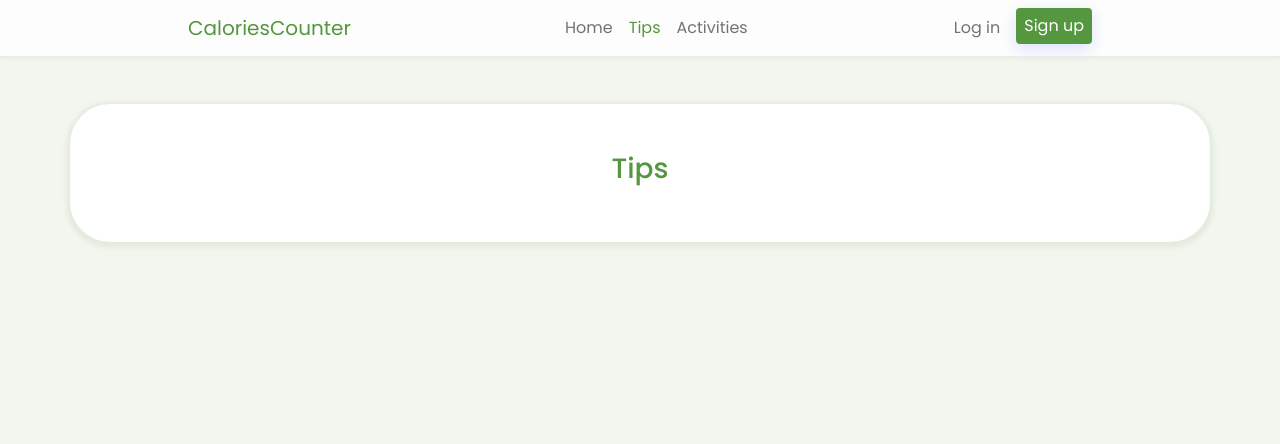
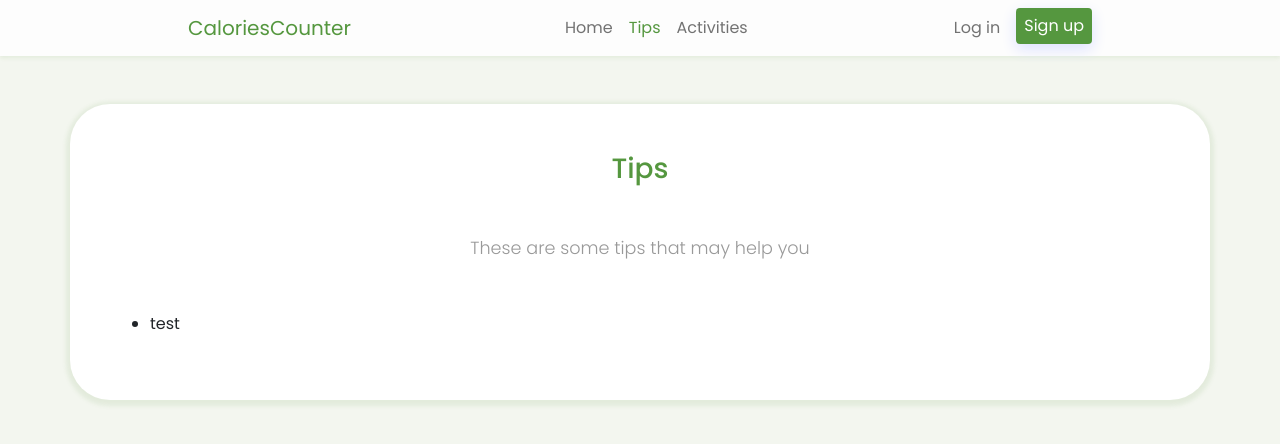
Before and after one commit to SayanSahu99/StayFit-Web, a React (Create React App) app in the folder client/: page /tips in a window 1280 px wide. Shown: the top 444 px of the page. Built offline with nearby package versions, Linux system fonts and the light colour scheme.

Commit message:
Added TipList and TipDescription components

```diff
--- /dev/null
+++ b/client/src/components/tips/TipList.js
@@ -0,0 +1,11 @@
+import React from 'react';
+
+const TipList = () => {
+  return (
+    <ul className="text-start">
+      <li>test</li>
+    </ul>
+  );
+};
+
+export default TipList;
--- /dev/null
+++ b/client/src/components/tips/TipsDescription.js
@@ -0,0 +1,7 @@
+import React from 'react';
+
+const TipsDescription = () => {
+  return <p className="my-5">These are some tips that may help you</p>;
+};
+
+export default TipsDescription;
--- a/client/src/pages/Tips.js
+++ b/client/src/pages/Tips.js
@@ -2,6 +2,8 @@ import React from 'react';
 import Helmet from 'react-helmet';
 
 import { WEBSITE_NAME } from 'src/utils/brand';
+import TipsDescription from 'src/components/tips/TipsDescription';
+import TipList from 'src/components/tips/TipList';
 
 const Tips = () => {
   return (
@@ -10,6 +12,8 @@ const Tips = () => {
         <title>{`${WEBSITE_NAME} - Tips`}</title>
       </Helmet>
       <h3 className="primary-text"> {'Tips'}</h3>
+      <TipsDescription />
+      <TipList />
     </>
   );
 };
```
